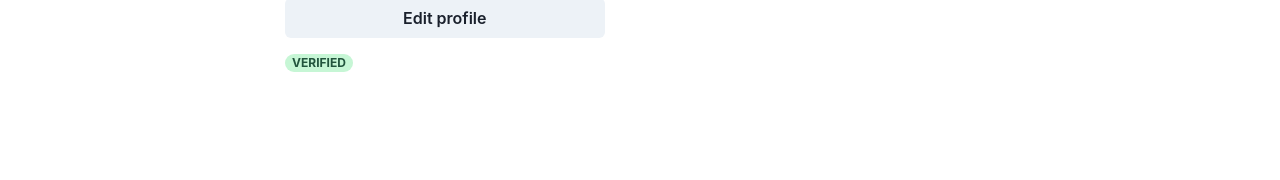
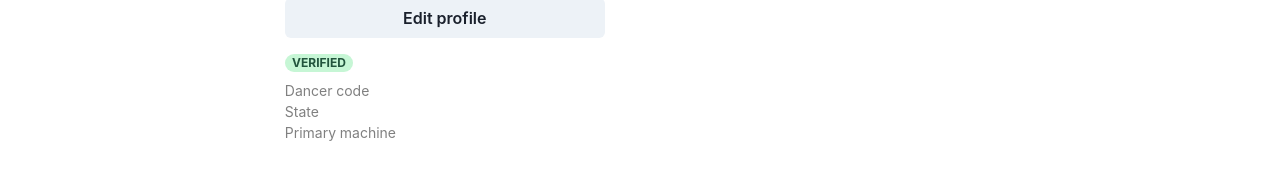
Before and after one commit to Australian-DDR-Events/aus-ddr-events-frontend, a React (Vite) app: page /profile in a window 1280 px wide. Shown: the part 370-550 px from the top of the page. Built offline with nearby package versions, Linux system fonts and the light colour scheme; no server answers; sample sign-in values are in the browser's storage.

Commit message:
Fix circleci and add more details on profile

```diff
--- a/src/features/profile/components/profile-read-view/index.tsx
+++ b/src/features/profile/components/profile-read-view/index.tsx
@@ -82,8 +82,22 @@ const ProfileReadView = ({
             </Badge>
           )}
 
-          <Text fontSize="lg">
+          <Text fontSize="sm" mb={-1} color="gray">
+            Dancer code
+          </Text>
+          <Text fontSize="lg" mb={defaultSpacing / 8}>
+            {dancer.dancerId}
+          </Text>
+
+          <Text fontSize="sm" mb={-1} color="gray">
+            State
+          </Text>
+          <Text fontSize="lg" mb={defaultSpacing / 8}>
             {getStateTextualRepresentation(dancer.state)}
+          </Text>
+
+          <Text fontSize="sm" mb={-1} color="gray">
+            Primary machine
           </Text>
           <Text fontSize="lg">{dancer.primaryMachine}</Text>
         </Box>
```
Also changed, not shown: .circleci/config.yml.
